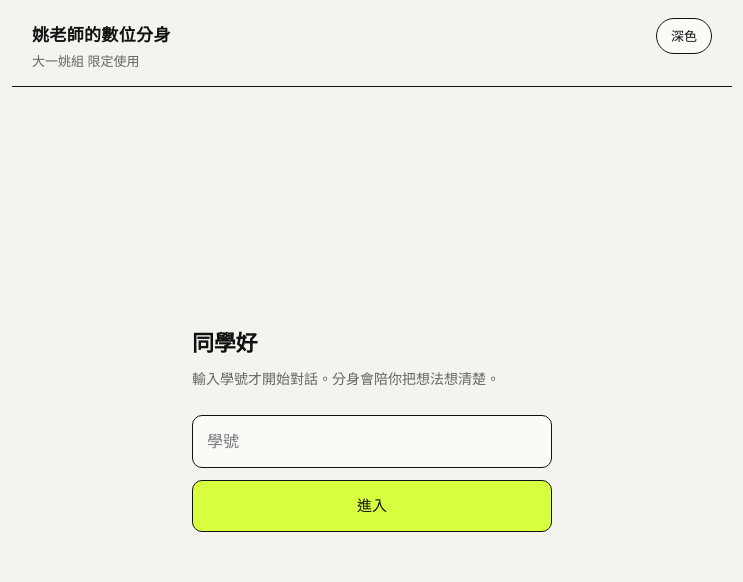
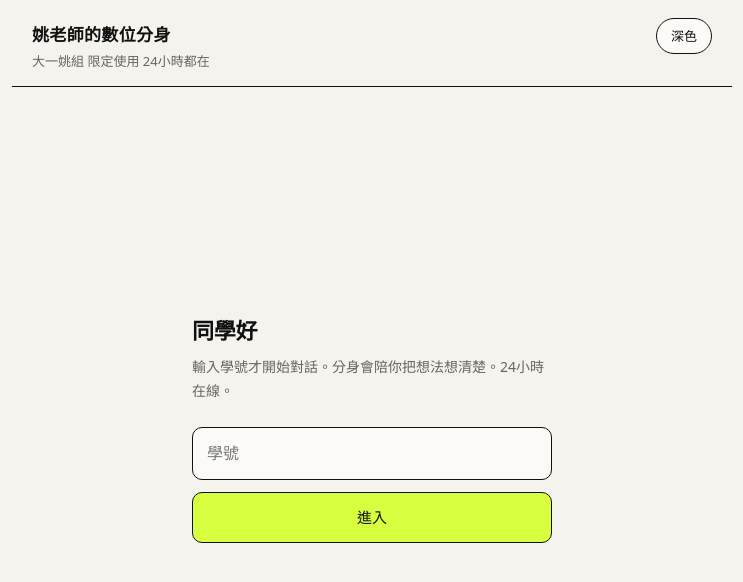
Before and after one commit to yaochunghan/yao_gh, a plain HTML site: page bot/index.html in a window 1280 px wide. Shown: the whole page, without its empty margins (268-1011 px from the left). Drawn offline with Linux system fonts and the light colour scheme.

Commit message:
update 2026-11-18 22:19

```diff
--- a/bot/index.html
+++ b/bot/index.html
@@ -106,7 +106,7 @@
   <header>
     <div>
       <h1>姚老師的數位分身</h1>
-      <div class="sub">大一姚組 限定使用</div>
+      <div class="sub">大一姚組 限定使用 24小時都在</div>
     </div>
     <div class="hdr">
       <span id="hdr-actions" class="hdr" style="display:none;">
@@ -120,7 +120,7 @@
   <section id="login">
     <div class="card">
       <h2>同學好</h2>
-      <p>輸入學號才開始對話。分身會陪你把想法想清楚。</p>
+      <p>輸入學號才開始對話。分身會陪你把想法想清楚。24小時在線。</p>
       <input id="sno" inputmode="text" autocomplete="off" placeholder="學號">
       <button id="login-btn" class="primary" type="button">進入</button>
       <div class="err" id="login-err"></div>
```
